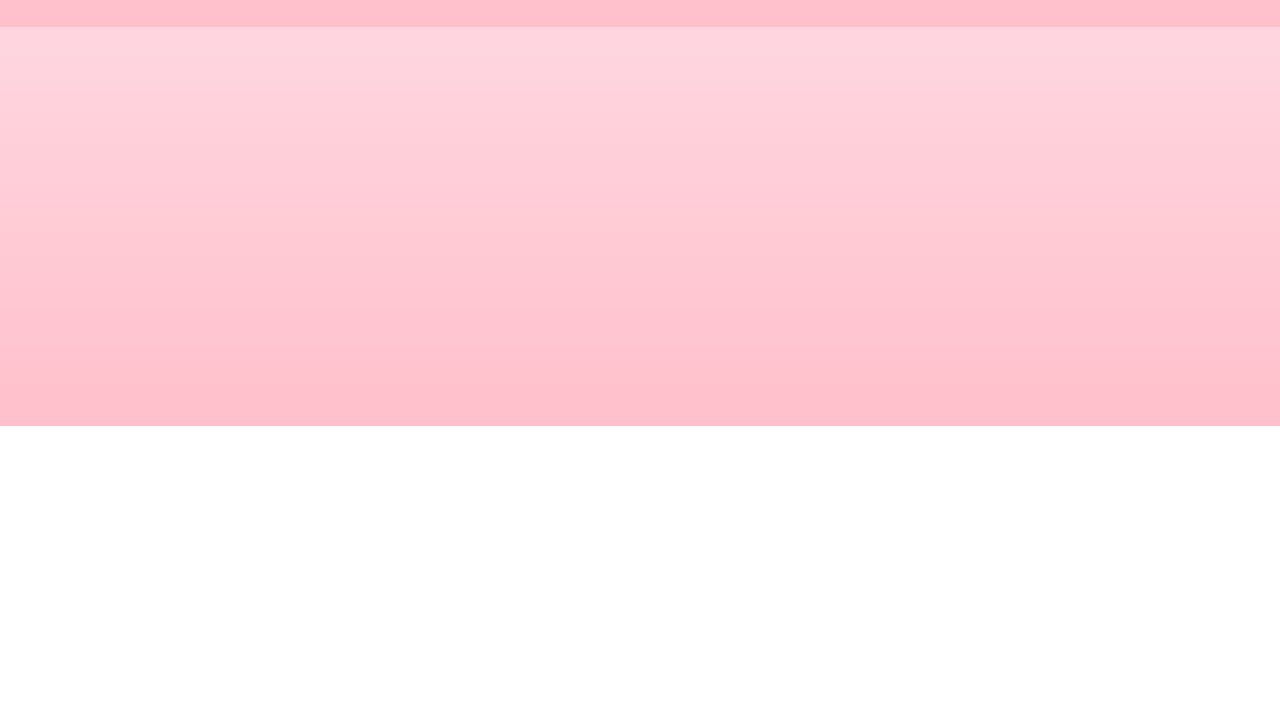
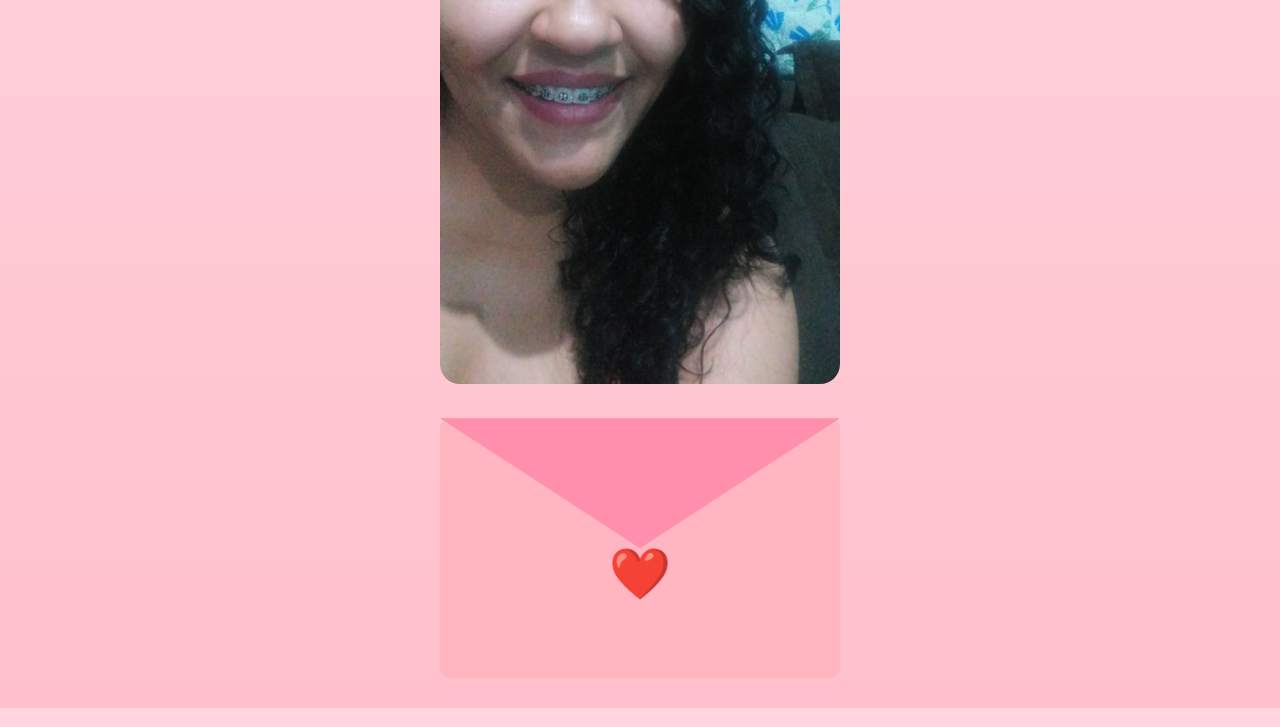
Before and after one commit to millene-lobato/Dia-das-M-es-do-1-ano-M-e-do-Enzo, a plain HTML site: page index.html in a window 1280 px wide. Shown: the part 374-1101 px from the top of the page. Before the commit the page ends 800 px from the top, so only its background shows below. Drawn offline with Linux system fonts and the light colour scheme.

Commit message:
Fix image source in index.html
Updated image source in the HTML file.

```diff
--- a/index.html
+++ b/index.html
@@ -17,7 +17,7 @@
 <div class="container">
 
   <!-- FOTO -->
-  <img src="fMãe do Enzo.jpeg" class="foto">
+  <img src="Mãe do Enzo.jpeg" class="foto">
 
   <!-- ENVELOPE -->
   <div class="envelope" onclick="abrirCarta()">
```
